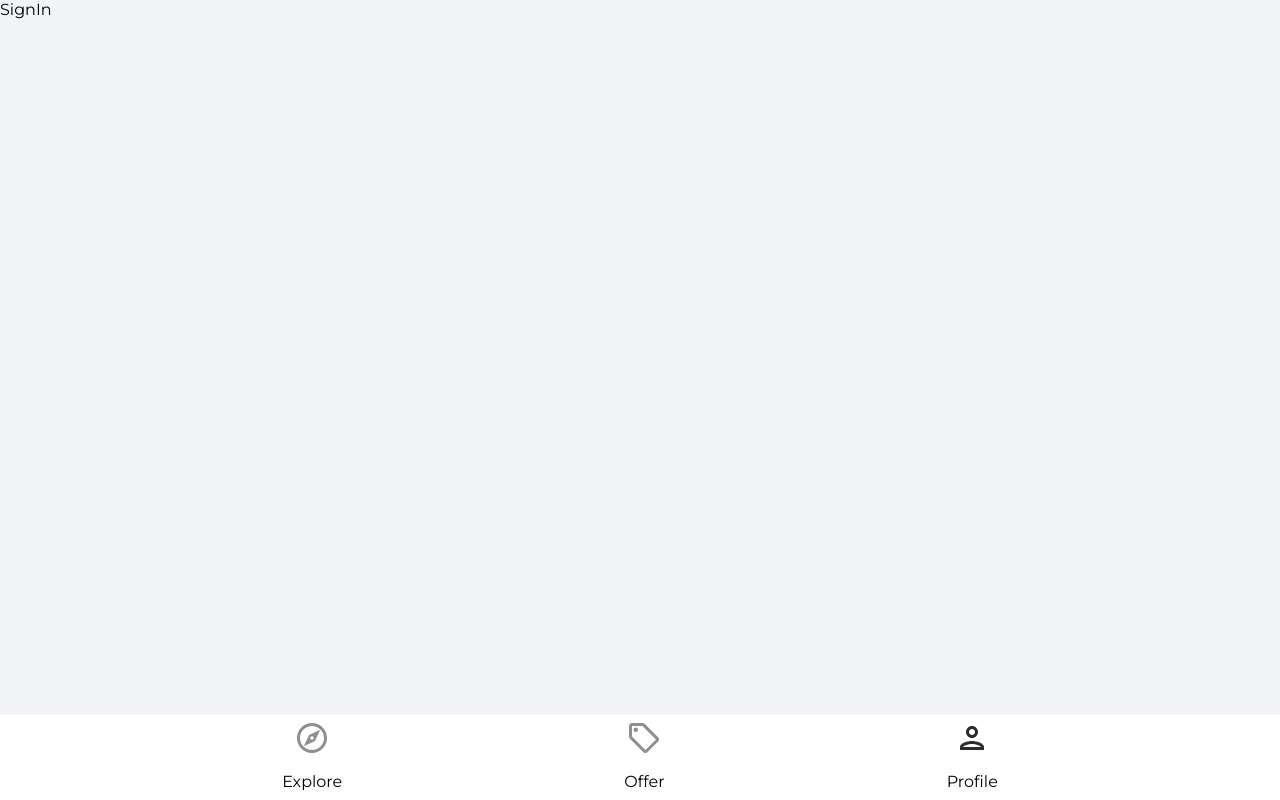
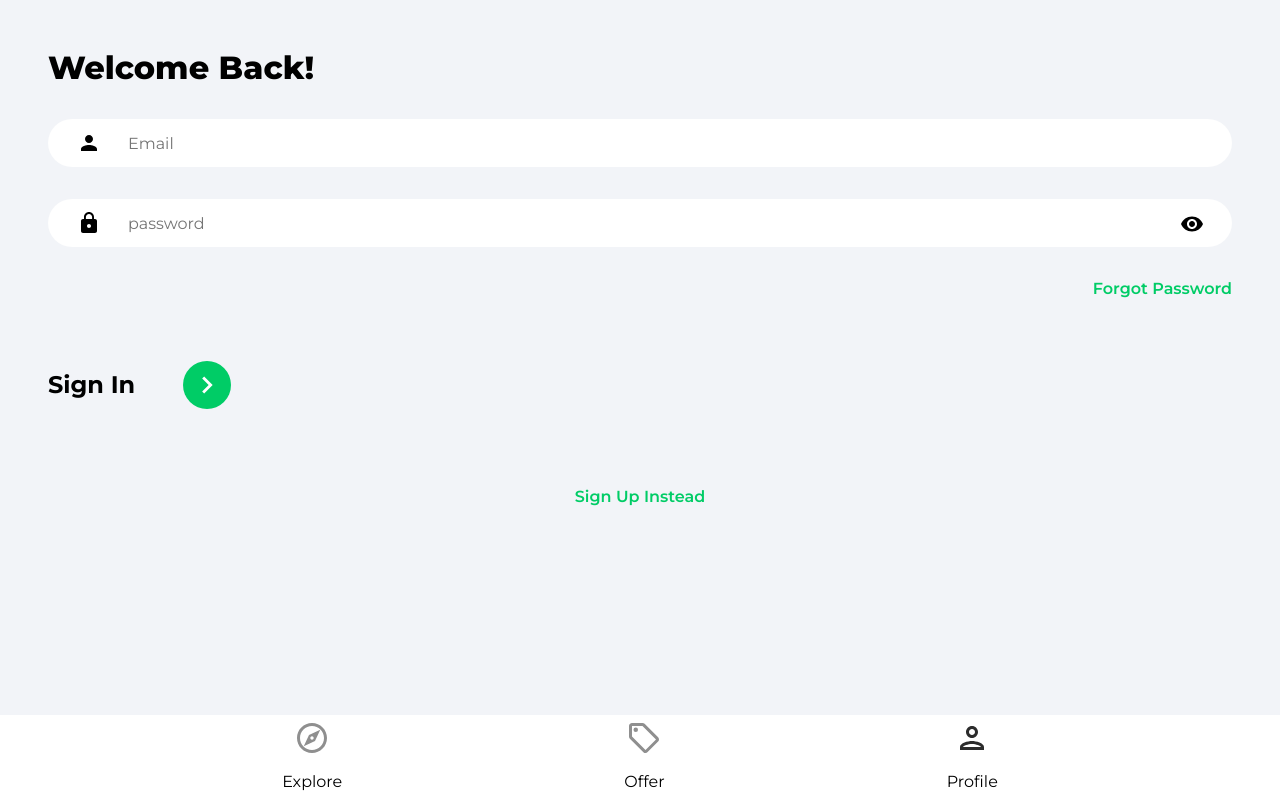
Before and after one commit to lidusol/house-marketplace, a React (Create React App) app: page /profile in a window 1280 px wide. Built offline with nearby package versions, Linux system fonts and the light colour scheme.

Commit message:
Add user sign in.

```diff
--- a/src/pages/SignIn.jsx
+++ b/src/pages/SignIn.jsx
@@ -1,7 +1,97 @@
-import React from "react";
+import React, { useState } from "react";
+import { Link, useNavigate } from "react-router-dom";
+import { getAuth, signInWithEmailAndPassword } from "firebase/auth";
+import { ReactComponent as ArrowRightIcon } from "../assets/svg/keyboardArrowRightIcon.svg";
+import visibilityIcon from "../assets/svg/visibilityIcon.svg";
 
 function SignIn() {
-  return <div>SignIn</div>;
+  const [showPassword, setShowPassword] = useState(false);
+  const [formData, setFormData] = useState({
+    email: "",
+    password: "",
+  });
+
+  const { email, password } = formData;
+
+  const navigate = useNavigate();
+
+  const onChange = (e) => {
+    setFormData((prevState) => ({
+      ...prevState,
+      [e.target.id]: e.target.value,
+    }));
+  };
+
+  const onSubmit = async (e) => {
+    e.preventDefault();
+
+    try {
+      const auth = getAuth();
+
+      const userCredential = await signInWithEmailAndPassword(
+        auth,
+        email,
+        password
+      );
+
+      if (userCredential.user) {
+        navigate("/");
+      }
+    } catch (error) {
+      console.log(error);
+    }
+  };
+
+  return (
+    <>
+      <div className="pageContainer">
+        <header>
+          <p className="pageHeader">Welcome Back!</p>
+        </header>
+        <main>
+          <form onSubmit={onSubmit}>
+            <input
+              type="email"
+              placeholder="Email"
+              id="email"
+              value={email}
+              onChange={onChange}
+              className="emailInput"
+            />
+            <div className="passwordInputDiv">
+              <input
+                type={showPassword ? "text" : "password"}
+                placeholder="password"
+                id="password"
+                value={password}
+                onChange={onChange}
+                className="passwordInput"
+              />
+              <img
+                src={visibilityIcon}
+                alt="show password"
+                className="showPassword"
+                onClick={() => setShowPassword((prevState) => !prevState)}
+              />
+            </div>
+            <Link to="/forgot-password" className="forgotPasswordLink">
+              Forgot Password
+            </Link>
+            <div className="signInBar">
+              <p className="signInText">Sign In</p>
+              <button className="signInButton">
+                <ArrowRightIcon fill="#ffffff" width="34px" height="34px" />
+              </button>
+            </div>
+          </form>
+
+          <Link to="/sign-up" className="registerLink">
+            Sign Up Instead
+          </Link>
+        </main>
+      </div>
+    </>
+  );
 }
 
 export default SignIn;
```
